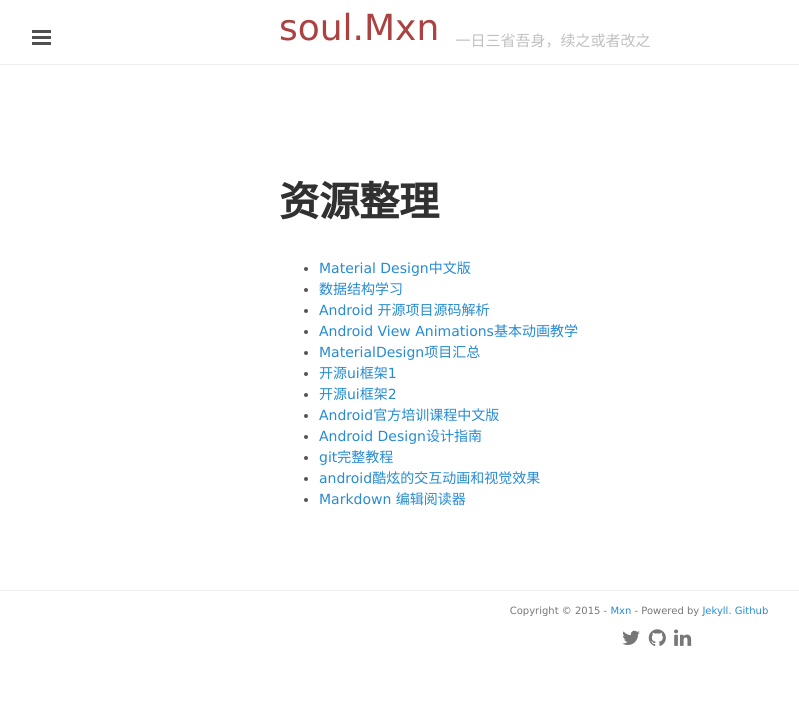
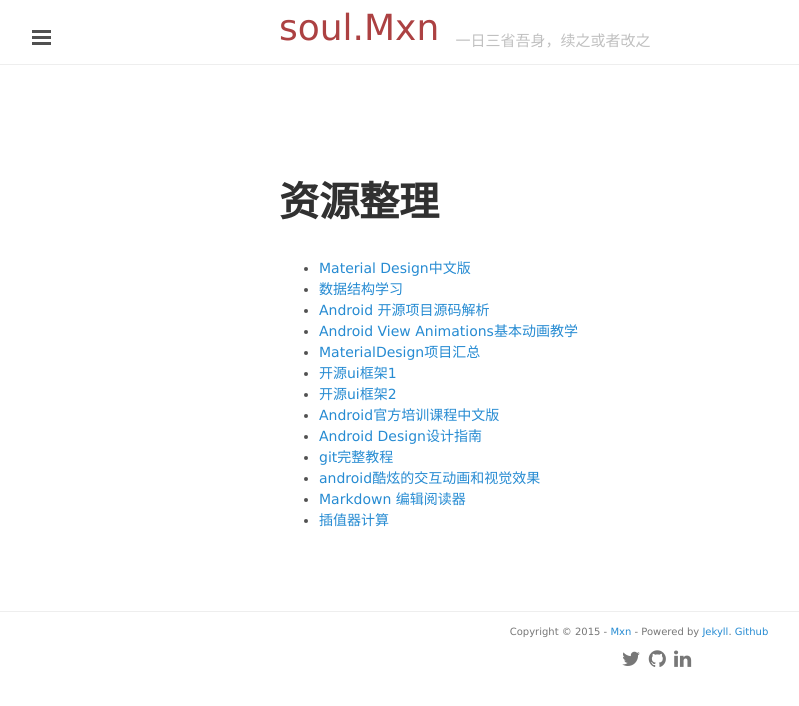
Before and after one commit to mxn21/mxn21.github.io, a Jekyll site: the page built from works.html, in a window 1280 px wide. Shown: the top 706 px of the page, without its empty margins (1-800 px from the left). Built offline with Jekyll 4.4.1, drawn with Linux system fonts in a browser that asks for light colours; Markdown is read by kramdown in place of the engine named in the settings.

Commit message:
43534534

```diff
--- a/works.html
+++ b/works.html
@@ -27,4 +27,6 @@
     <li><a href="https://github.com/Rano1/Interactive-animation/blob/master/README.md" target="_black">android酷炫的交互动画和视觉效果</a></li>
 
 	<li><a href="https://www.zybuluo.com/mdeditor" target="_black">Markdown 编辑阅读器</a></li>
+
+	<li><a href="http://www.wolframalpha.com/input/?i=x%5E%282*3%29%280%3Cx%3C%3D1%29" target="_black">插值器计算</a></li>
 </ul>
```
